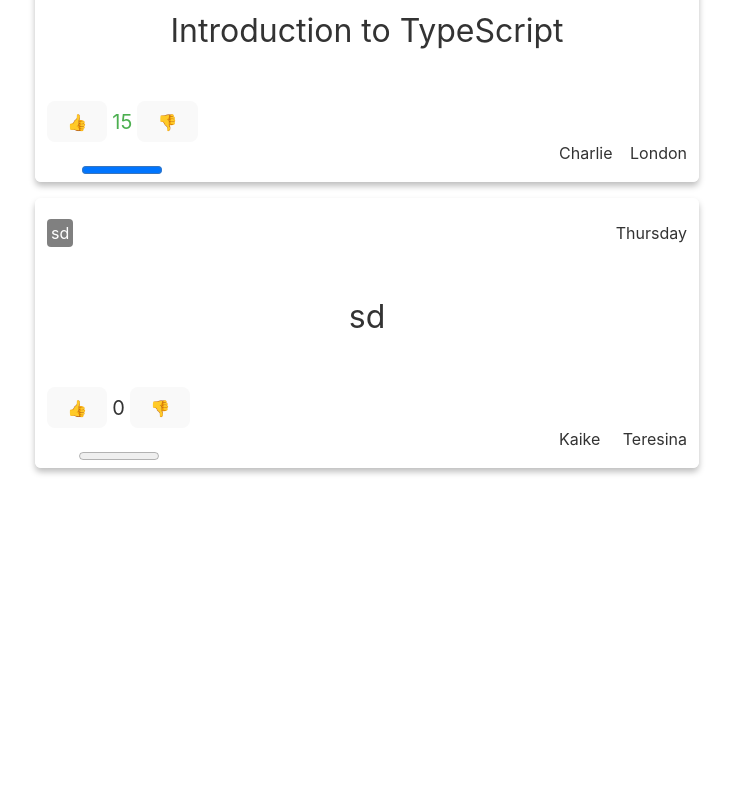
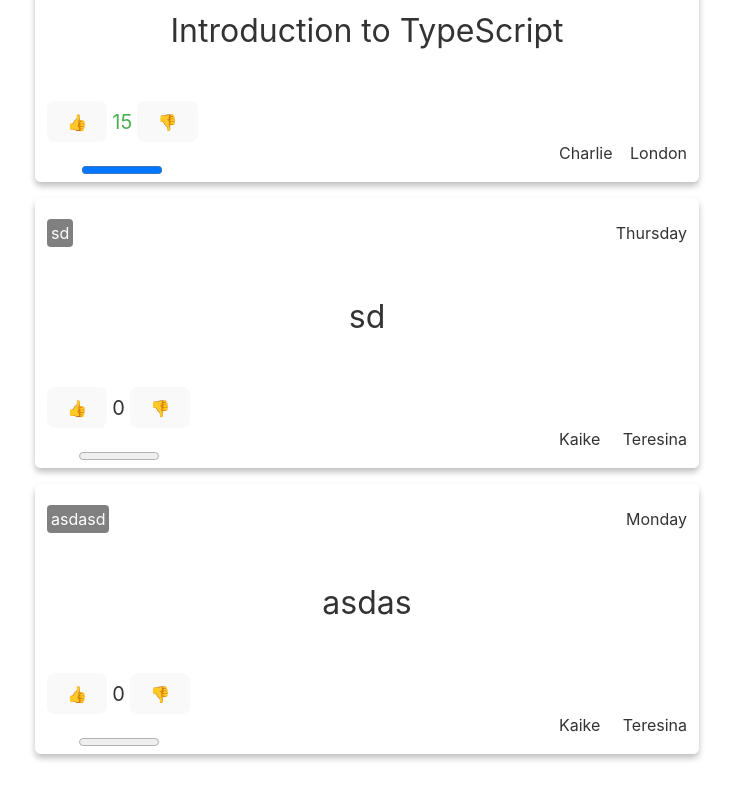
Before and after one commit to KaikeDias/like-dislike-app, a React (Vite) app: page / in a window 1280 px wide. Shown: the part 1062-1862 px from the top of the page, without its empty margins (293-1026 px from the left). Before the commit the page ends 1578 px from the top, so only its background shows below. Built offline with nearby package versions, Linux system fonts and the light colour scheme; data requests are answered from the project's data file.

Commit message:
refactor: add context

```diff
--- a/src/json/db.json
+++ b/src/json/db.json
@@ -68,6 +68,22 @@
       "active": true,
       "upVote": 0,
       "downVote": 0
+    },
+    {
+      "id": "e9b474fb-c593-418e-9646-cb78cf04cd87",
+      "description": "asdas",
+      "author": {
+        "name": "Kaike",
+        "country": "sd",
+        "city": "Teresina"
+      },
+      "created_at": "2023-10-09T02:24:40.406Z",
+      "tags": [
+        "asdasd"
+      ],
+      "active": true,
+      "upVote": 0,
+      "downVote": 0
     }
   ]
 }
--- /dev/null
+++ b/src/pages/home/components/HomeProvider/index.tsx
@@ -0,0 +1,61 @@
+import { useEffect, useReducer } from "react";
+import { ActionType, TopicReducer } from "../../reducers/topicReducer";
+import {
+  HomeActionsContext,
+  HomeStateContext,
+} from "../../context/topicContext";
+
+interface HomeProviderProps {
+  children: React.ReactNode;
+}
+
+export function HomeProvider({ children }: HomeProviderProps) {
+  const [{ topics }, dispatch] = useReducer(TopicReducer, { topics: [] });
+
+  useEffect(() => {
+    fetch("http://localhost:3000/topics")
+      .then((response) => response.json())
+      .then((data) => {
+        dispatch({ type: ActionType.LOADED, payload: { topics: data } });
+      });
+  }, []);
+
+  const handleAddTopic = async (newTopic: Topic) => {
+    try {
+      const response = await fetch("http://localhost:3000/topics", {
+        method: "POST",
+        headers: {
+          "Content-Type": "application/json",
+        },
+        body: JSON.stringify(newTopic),
+      });
+
+      if (!response.ok) {
+        throw new Error("Erro ao adicionar o tópico");
+      }
+
+      const addedTopic = await response.json();
+      dispatch({ type: ActionType.ADDED, payload: { topic: addedTopic } });
+    } catch (error) {
+      console.error(error);
+    }
+  };
+
+  const handleLike = (topicId: string) => {
+    dispatch({ type: ActionType.LIKE, payload: { topicId } });
+  };
+
+  const handleDislike = (topicId: string) => {
+    dispatch({ type: ActionType.DISLIKE, payload: { topicId } });
+  };
+
+  return (
+    <HomeStateContext.Provider value={{ topics }}>
+      <HomeActionsContext.Provider
+        value={{ handleAddTopic, handleLike, handleDislike }}
+      >
+        {children}
+      </HomeActionsContext.Provider>
+    </HomeStateContext.Provider>
+  );
+}
--- a/src/pages/home/components/topicForm/index.tsx
+++ b/src/pages/home/components/topicForm/index.tsx
@@ -1,12 +1,10 @@
-import { FormEvent, useState } from 'react';
+import { FormEvent, useState, useContext } from 'react';
 import { v4 as uuidv4 } from 'uuid';
-import "./styles.css"
+import "./styles.css";
+import { HomeActionsContext } from '../../context/topicContext';
 
-interface TopicFormProps {
-  onAddTopic: (newTopic: Topic) => void;
-}
-
-export function TopicForm({ onAddTopic }: TopicFormProps) {
+export function TopicForm() {
+  const { handleAddTopic } = useContext(HomeActionsContext) || {};
   const [description, setDescription] = useState('');
   const [tags, setTags] = useState('');
 
@@ -32,7 +30,7 @@
       downVote: 0, // Inicia com zero votos negativos
     };
 
-    onAddTopic(newTopic);
+    handleAddTopic?.(newTopic);
   }
 
   return (
--- a/src/pages/home/components/topicList/index.tsx
+++ b/src/pages/home/components/topicList/index.tsx
@@ -1,17 +1,15 @@
+import React, { useContext } from "react";
+import { HomeStateContext } from "../../context/topicContext";
 import { TopicListItem } from "../topicListItem";
 
-interface TopicListProps {
-    topics: Topic[];
-    onLike: (topicId: string) => void;
-    onDislike: (topicId: string) => void;
-}
+export function TopicList() {
+    const { topics } = useContext(HomeStateContext) || {};
 
-export function TopicList({topics,  onLike, onDislike }: TopicListProps) {
     return (
         <>
             <h3>Tópicos</h3>
             <ul>
-                {topics.map(topic => <TopicListItem key={topic.id} topic={topic} onLike={onLike} onDislike={onDislike}/>)}
+                {topics?.map(topic => <TopicListItem key={topic.id} topic={topic} />)}
             </ul>
         </>
     )
--- a/src/pages/home/components/topicListItem/index.tsx
+++ b/src/pages/home/components/topicListItem/index.tsx
@@ -1,17 +1,15 @@
 import { format } from "date-fns";
+import React, { useContext } from "react";
 import "./styles.css";
+import { HomeActionsContext } from "../../context/topicContext";
 
 interface TopicListItemProps {
   topic: Topic;
-  onLike: (topicId: string) => void;
-  onDislike: (topicId: string) => void;
 }
 
-export function TopicListItem({
-  topic,
-  onLike,
-  onDislike,
-}: TopicListItemProps) {
+export function TopicListItem({ topic }: TopicListItemProps) {
+  const { handleLike, handleDislike } = useContext(HomeActionsContext) || {};
+
   // Formatar a data para exibir apenas o dia da semana
   const formattedDate = format(new Date(topic.created_at), "EEEE");
 
@@ -42,14 +40,14 @@
           <div className="votes-area">
             <div className="action-bar">
               <div className="like-button">
-                <button onClick={() => onLike(topic.id)}>
+                <button onClick={() => handleLike!(topic.id)}>
                   <span role="img" aria-label="Thumbs up">
                     👍
                   </span>
                 </button>
               </div>
               <div className="dislike-button">
-                <button onClick={() => onDislike(topic.id)}>
+                <button onClick={() => handleDislike!(topic.id)}>
                   <span role="img" aria-label="Thumbs down">
                     👎
                   </span>
--- /dev/null
+++ b/src/pages/home/context/topicContext.ts
@@ -0,0 +1,13 @@
+import { createContext } from "react";
+interface TopicState {
+    topics: Topic[];
+}
+
+interface TopicActions {
+    handleAddTopic: (newTopic: Topic) => void;
+    handleLike: (topicId: string) => void;
+    handleDislike: (topicId: string) => void;
+}
+
+export const HomeStateContext = createContext<TopicState | undefined>(undefined);
+export const HomeActionsContext = createContext<TopicActions | undefined>(undefined);
--- a/src/pages/home/index.tsx
+++ b/src/pages/home/index.tsx
@@ -1,56 +1,12 @@
-import { useEffect, useReducer} from "react";
+import { TopicForm } from "./components/topicForm";
 import { TopicList } from "./components/topicList";
-import { TopicForm } from "./components/topicForm";
-import { ActionType, TopicReducer } from "./reducers/topicReducer";
+import { HomeProvider } from "./components/HomeProvider";
 
 export function HomePage() {
-  const [{ topics }, dispatch] = useReducer(TopicReducer, { topics: [] });
-
-  useEffect(() => {
-    fetch("http://localhost:3000/topics")
-      .then((response) => response.json())
-      .then((data) => {
-        dispatch({ type: ActionType.LOADED, payload: { topics: data } });
-      });
-  }, []);
-
-  const handleAddTopic = async (newTopic: Topic) => {
-    try {
-      const response = await fetch("http://localhost:3000/topics", {
-        method: "POST",
-        headers: {
-          "Content-Type": "application/json",
-        },
-        body: JSON.stringify(newTopic),
-      });
-
-      if (!response.ok) {
-        throw new Error("Erro ao adicionar o tópico");
-      }
-
-      const addedTopic = await response.json();
-      dispatch({ type: ActionType.ADDED, payload: { topic: addedTopic } });
-    } catch (error) {
-      console.error(error);
-    }
-  };
-
-  const handleLike = (topicId: string) => {
-    dispatch({ type: ActionType.LIKE, payload: { topicId } });
-  };
-
-  const handleDislike = (topicId: string) => {
-    dispatch({ type: ActionType.DISLIKE, payload: { topicId } });
-  };
-
   return (
-    <>
-      <TopicForm onAddTopic={handleAddTopic} />
-      <TopicList
-        topics={topics}
-        onLike={handleLike}
-        onDislike={handleDislike}
-      />
-    </>
+    <HomeProvider>
+      <TopicForm />
+      <TopicList />
+    </HomeProvider>
   );
 }
--- a/src/pages/home/reducers/topicReducer.ts
+++ b/src/pages/home/reducers/topicReducer.ts
@@ -14,7 +14,7 @@
 type ActionLike = { type: ActionType.LIKE; payload: { topicId: string } };
 type ActionDislike = { type: ActionType.DISLIKE; payload: { topicId: string } };
 
-type Action = ActionAdded | ActionLoaded | ActionLike | ActionDislike;
+export type Action = ActionAdded | ActionLoaded | ActionLike | ActionDislike;
 
 function reducer(state: TopicState, action: Action): TopicState {
   switch (action.type) {
```
Also changed, not shown: src/App.tsx (+4 -5 lines).
